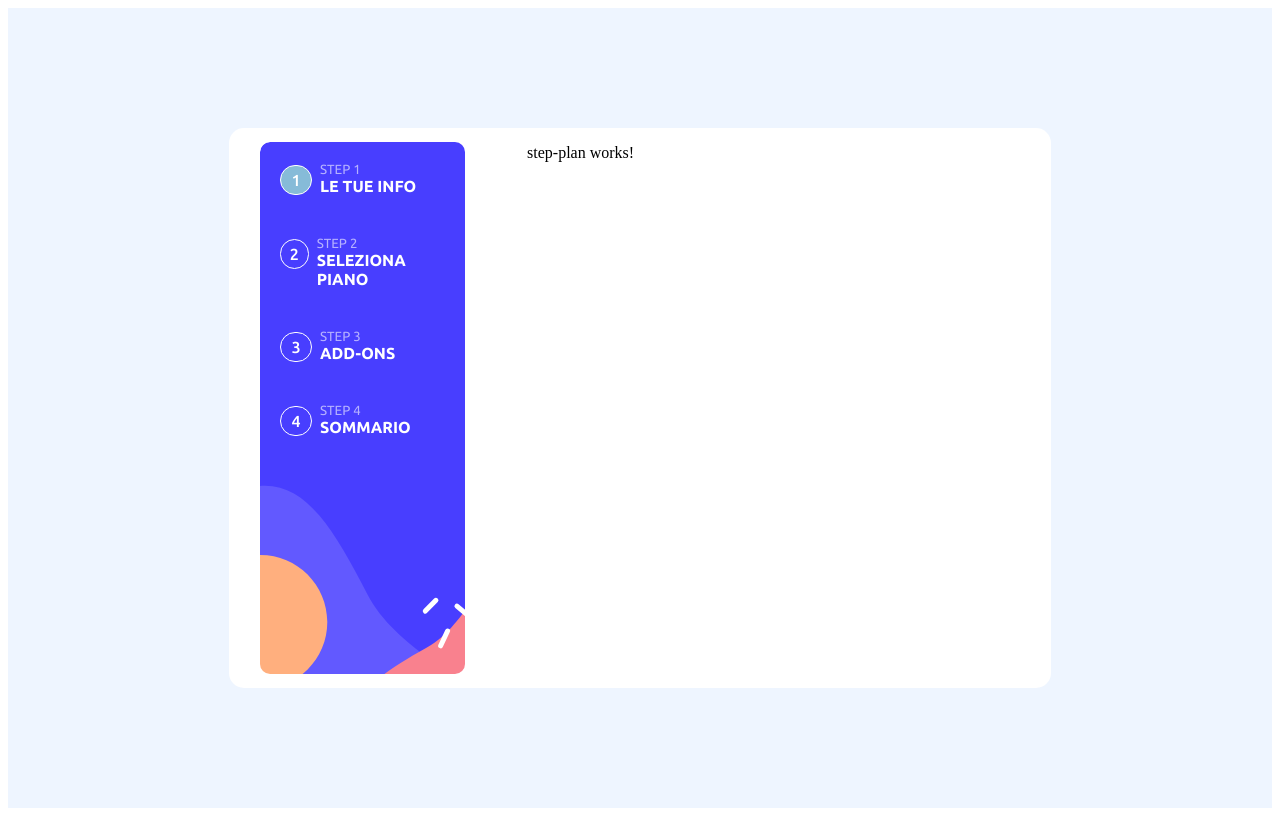
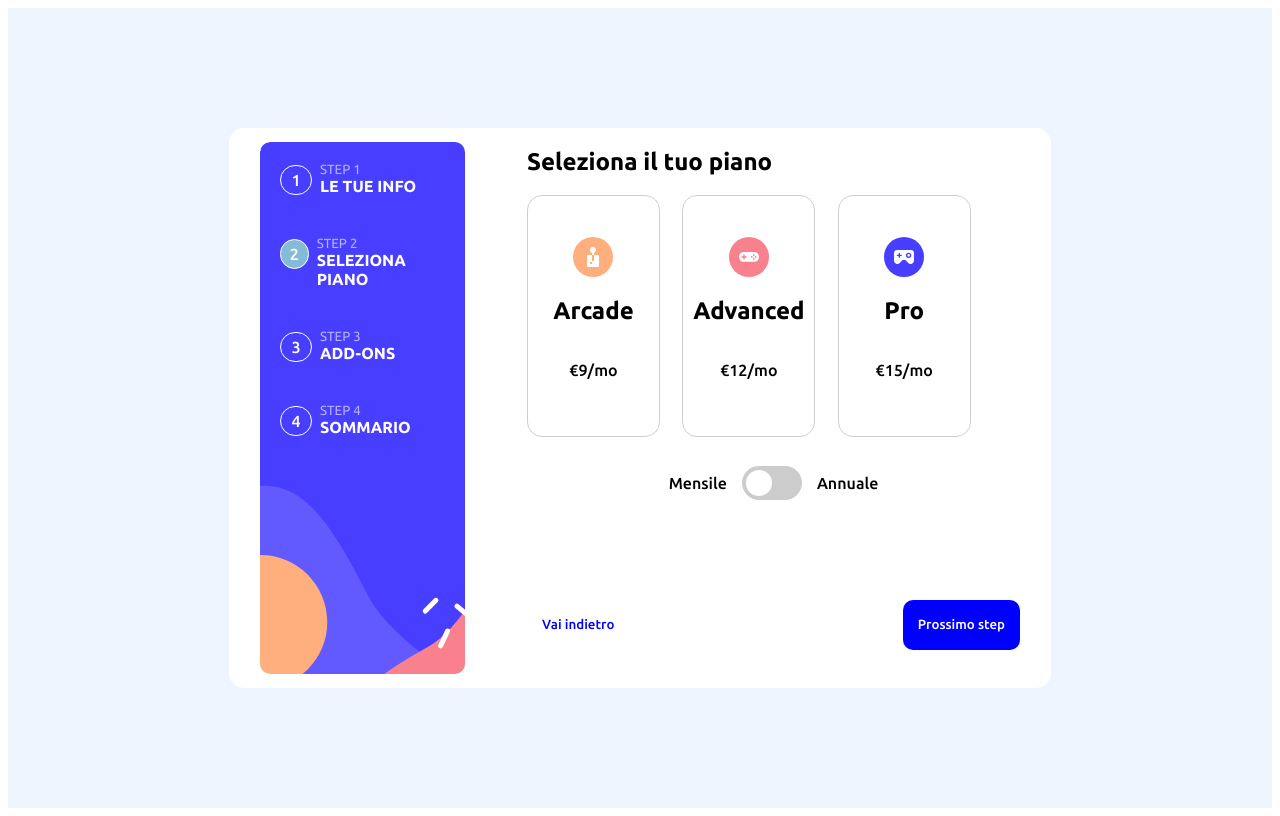
Before and after one commit to micheledevv/multi-step-form-angular, an Angular app: page /plan in a window 1280 px wide. Built offline with nearby package versions, Linux system fonts and the light colour scheme.

Commit message:
step-plan in progress

```diff
--- a/src/app/step-form-nav.service.ts
+++ b/src/app/step-form-nav.service.ts
@@ -13,7 +13,7 @@ export class StepFormService {
     { title: 'STEP 4', value: 'SOMMARIO', route: 'summary', number: 4 },
   ];
 
-  private currentStepSubject = new BehaviorSubject<number>(1);
+  private currentStepSubject = new BehaviorSubject<number>(2);
   currentStep$ = this.currentStepSubject.asObservable();
 
   constructor() {}
--- /dev/null
+++ b/src/app/step-plan/services/step-plan.service.ts
@@ -0,0 +1,21 @@
+import { Injectable } from '@angular/core';
+
+@Injectable({
+  providedIn: 'root'
+})
+export class StepPlanService {
+
+  constructor() { }
+
+  listPlan:any[] = [
+    {title:'Arcade', price:'€9/mo', img:'assets/images/icon-arcade.svg'},
+    {title:'Advanced', price:'€12/mo', img:'assets/images/icon-advanced.svg'},
+    {title:'Pro', price:'€15/mo', img:'assets/images/icon-pro.svg'}
+
+
+  ]
+
+  getPlan(){
+    return this.listPlan;
+  }
+}
--- a/src/app/step-plan/step-plan.component.html
+++ b/src/app/step-plan/step-plan.component.html
@@ -1 +1,43 @@
-<p>step-plan works!</p>
+<form action="">
+  <header>
+
+
+        <h1>Seleziona il tuo piano</h1>
+        </header>
+
+
+    <main>
+
+        @for (plan of listPlans; track $index) {
+            <div (click)="selectYourPlan(plan.title)">
+                <img src="{{plan.img}}" alt="">
+                <h2>{{plan.title}}</h2>
+                <p>{{plan.price}}</p>
+
+            </div>
+        }
+
+    </main>
+
+    <div id="boxSwitch">
+        <p>Mensile</p>
+        <label class="switch">
+            <input type="checkbox">
+            <span class="slider"></span>
+        </label>
+            <p>Annuale</p>
+
+    </div>
+
+    <div id="boxButtons">
+        <button type="button" id="previousStep" (click)="previousPage()">
+            Vai indietro
+
+        </button>
+
+        <button type="button" id="nextStep" (click)="nextStep()">
+            Prossimo step
+
+        </button>
+    </div>
+</form>
--- a/src/app/step-plan/step-plan.component.scss
+++ b/src/app/step-plan/step-plan.component.scss
@@ -0,0 +1,136 @@
+form {
+    header {
+        h1 {
+            font-family: bold;
+
+        }
+    }
+
+    main {
+        display: flex;
+        justify-content: space-between;
+        align-items: center;
+        width: 90%;
+        height: 30vh;
+
+        div {
+            padding: 0 10px;
+            display: flex;
+            flex-direction: column;
+            justify-content: center;
+            align-items: center;
+            width: 25%;
+            height: 30vh;
+            border: 1px solid rgb(209, 206, 206);
+            border-radius: 15px;
+            cursor: pointer;
+
+            h2 {
+                font-family: bold;
+
+            }
+
+            p {
+                font-family: medium;
+            }
+            &:hover{
+                background-color: aqua;
+            }
+        }
+    }
+
+    #boxSwitch{
+        width: 100%;
+        display: flex;
+        justify-content: center;
+        align-items: center;
+        margin-top: 30px;
+
+        p{
+            margin: 0 15px;
+            font-family: medium;
+        }
+    }
+
+    #boxButtons {
+        width: 100%;
+        height: 20vh;
+        display: flex;
+        justify-content: space-between;
+        align-items: end;
+
+        #previousStep {
+            color: blue;
+            border-radius: 10px;
+            margin-bottom: 10px;
+            border: none;
+            padding: 15px;
+            font-family: 'medium';
+            cursor: pointer;
+            height: 50px;
+            background: none;
+        }
+
+        #nextStep {
+
+            border-radius: 10px;
+            margin-bottom: 10px;
+            border: none;
+            padding: 15px;
+            background-color: blue;
+            color: #ffffff;
+            font-family: 'medium';
+            cursor: pointer;
+            height: 50px;
+
+        }
+    }
+
+
+}
+
+
+.switch {
+      position: relative;
+      display: inline-block;
+      width: 60px;
+      height: 34px;
+    }
+
+    .switch input {
+      opacity: 0;
+      width: 0;
+      height: 0;
+    }
+
+    .slider {
+      position: absolute;
+      cursor: pointer;
+      top: 0;
+      left: 0;
+      right: 0;
+      bottom: 0;
+      background-color: #ccc;
+      transition: 0.4s;
+      border-radius: 34px;
+    }
+
+    .slider:before {
+      position: absolute;
+      content: "";
+      height: 26px;
+      width: 26px;
+      left: 4px;
+      bottom: 4px;
+      background-color: white;
+      transition: 0.4s;
+      border-radius: 50%;
+    }
+
+    input:checked + .slider {
+      background-color: #2196F3;
+    }
+
+    input:checked + .slider:before {
+      transform: translateX(26px);
+    }
--- a/src/app/step-plan/step-plan.component.ts
+++ b/src/app/step-plan/step-plan.component.ts
@@ -1,4 +1,5 @@
 import { Component } from '@angular/core';
+import { StepPlanService } from './services/step-plan.service';
 
 @Component({
   selector: 'app-step-plan',
@@ -8,5 +9,25 @@ import { Component } from '@angular/core';
   styleUrl: './step-plan.component.scss'
 })
 export class StepPlanComponent {
+  constructor(private stepPlanService:StepPlanService){}
+
+  listPlans:any[] = []
+
+  ngOnInit(){
+   this.listPlans = this.stepPlanService.getPlan()
+   console.log(this.listPlans)
+  }
+
+  selectYourPlan(plan:string){
+    console.log(plan)
+  }
+
+  previousPage(){
+
+  }
+
+  nextStep(){
+
+  }
 
 }
```
Also changed, not shown: 1 other file (tests, documents, lock files or other folders).
